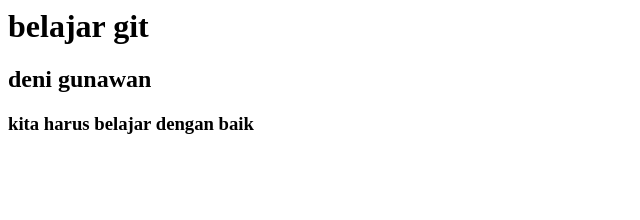
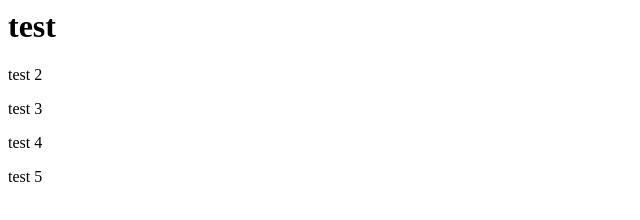
Before and after one commit to artdengun/kanban, a plain HTML site: page index.html in a window 1280 px wide. Shown: the whole page, without its empty margins (0-640 px from the left). Drawn offline with Linux system fonts and the light colour scheme.

Commit message:
ubah isi login dihalaman masnter

```diff
--- a/index.html
+++ b/index.html
@@ -3,8 +3,10 @@
   <title> belajar git </title>
  </head>
   <body>
-  	<h1> belajar git </h1>
-  	<h2> deni gunawan </h2>
-  	<h3> kita harus belajar dengan baik </h3>
+  	<h1> test  </h1>
+  	<p> test 2 </p>
+  	<p> test 3 </p>
+  	<p> test 4 </p>
+  	<p> test 5 </p>
   </body>
 </html>
```
